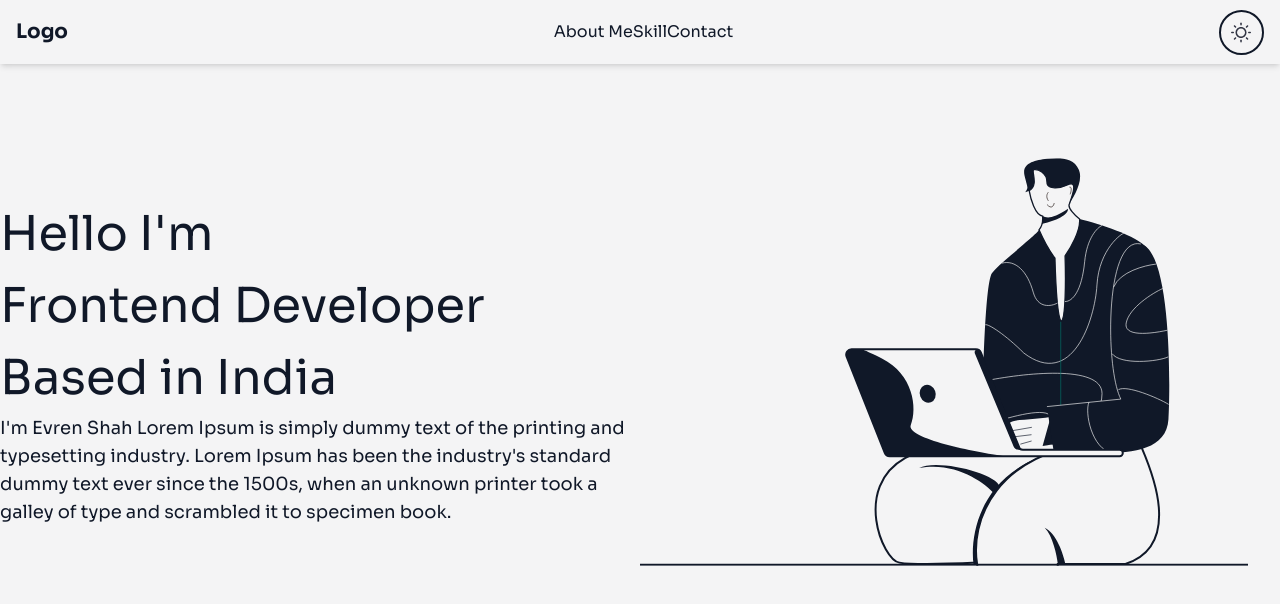
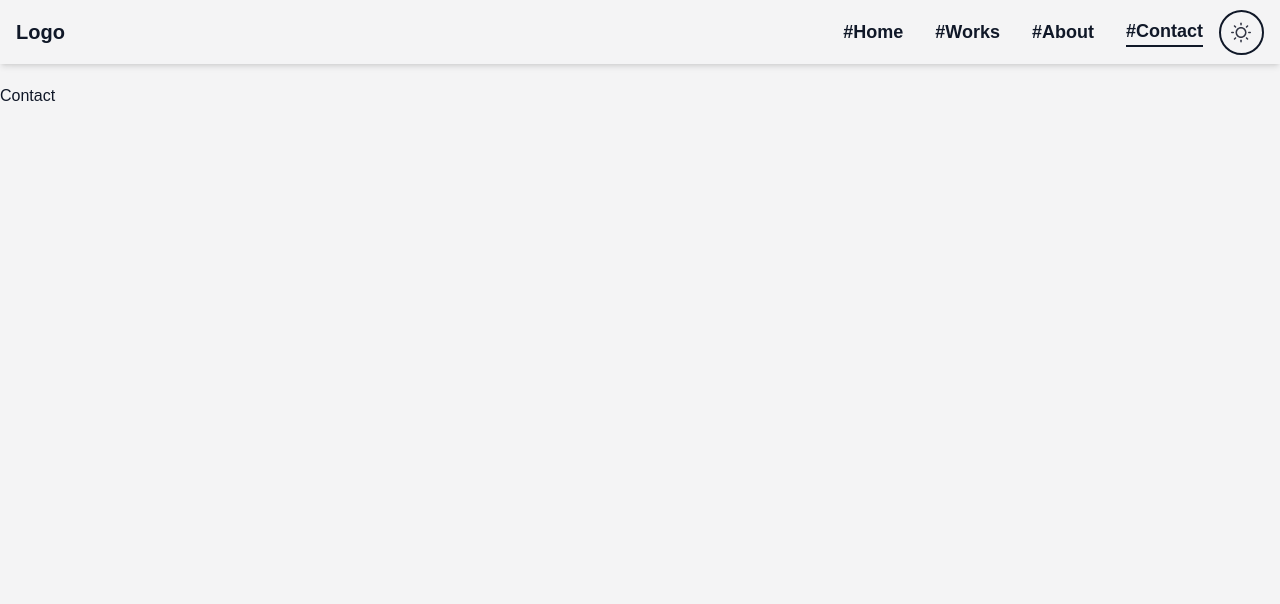
Before and after one commit to fedevworks23/sriman-portfolio, a React (Vite) app: page /sriman-portfolio/contact in a window 1280 px wide. Shown: the top 604 px of the page. Built offline with nearby package versions, Linux system fonts and the light colour scheme.

Commit message:
feat: react router setup, animations on the router

```diff
--- a/package.json
+++ b/package.json
@@ -17,6 +17,7 @@
     "gh-pages": "^6.3.0",
     "react": "^19.1.0",
     "react-dom": "^19.1.0",
+    "react-router": "^7.7.0",
     "tailwindcss": "^4.1.11"
   },
   "devDependencies": {
--- a/src/App.jsx
+++ b/src/App.jsx
@@ -1,13 +1,43 @@
-import { useRef } from "react";
+import React, { useEffect, useState } from "react";
 import Navbar from "./components/Navbar/Navbar";
 import HomePage from "./pages/HomePage";
+import { Outlet, Route, Routes, useLocation } from "react-router";
+
+const AboutMe = React.lazy(() => import("./pages/AboutMe/AboutMe"));
+const Works = React.lazy(() => import("./pages/Works/Works"));
+const Contact = React.lazy(() => import("./pages/Contact/Contact"));
 
 function App() {
+  const location = useLocation();
+  const [displayLocation, setDisplayLocation] = useState(location);
+  const [transitionStage, setTransitionStage] = useState("fadeIn");
+
+  useEffect(() => {
+    if (location !== displayLocation) setTransitionStage("fadeOut");
+  }, [location, displayLocation]);
+
   return (
     <>
-      <div className="flex flex-col m-auto max-w-7xl h-screen">
+      <div className={`flex flex-col m-auto max-w-7xl h-screen `}>
         <Navbar />
-        <HomePage />
+        <div
+          className={`mt-5 ${transitionStage}`}
+          onAnimationEnd={() => {
+            if (transitionStage === "fadeOut") {
+              setTransitionStage("fadeIn");
+              setDisplayLocation(location);
+            }
+          }}
+        >
+          <Routes location={displayLocation}>
+            <Route index path="/" element={<HomePage />} />
+            <Route path="/about-me" element={<AboutMe />} />
+            <Route path="/works" element={<Works />} />
+            <Route path="/contact" element={<Contact />} />
+          </Routes>
+          {/* <HomePage /> */}
+          <Outlet />
+        </div>
       </div>
     </>
   );
--- a/src/components/FrontImage.tsx
+++ b/src/components/FrontImage.tsx
@@ -1,153 +1,153 @@
-function FrontImage({imgWidth}) {
+function FrontImage({ imgWidth }) {
   return (
     <>
       <svg
         xmlns="http://www.w3.org/2000/svg"
-        width={imgWidth}
+        width="889"
         height="596"
         viewBox="0 0 889 596"
         fill="none"
       >
-        <g clip-path="url(#clip0_181_1015)">
-          <g clip-path="url(#clip1_181_1015)">
+        <g clipPath="url(#clip0_181_1015)">
+          <g clipPath="url(#clip1_181_1015)">
             <path
               d="M387.457 438.674C311.494 481.449 354.27 586.913 379.345 591.338C398.658 594.746 462.149 592.792 492.921 591.338L731.134 415.074L591.745 395.899C548.97 395.899 448.228 404.454 387.457 438.674Z"
-              fill="#f4f4f5"
-            ></path>
+              fill="white"
+            />
             <path
               d="M492.921 591.338C491.822 591.393 494.111 591.281 492.921 591.338ZM492.921 591.338C462.149 592.792 398.658 594.746 379.345 591.338C354.27 586.913 311.494 481.449 387.457 438.674C448.228 404.454 548.97 395.899 591.745 395.899L731.134 415.074L492.921 591.338Z"
-              stroke="#101828"
-              stroke-width="2.91102"
-            ></path>
+              stroke="black"
+              strokeWidth="2.91102"
+            />
             <path
               d="M408.106 453.152C460.616 443.122 503.244 473.965 517.994 490.64C520.458 487.195 523.122 483.789 525.998 480.44C521.464 460.527 433.181 439.14 408.106 453.152Z"
-              fill="#101828"
-            ></path>
+              fill="#000001"
+            />
             <path
               d="M487.596 593.52C489.46 593.439 491.239 593.358 492.92 593.278L687.486 449.312C678.915 446.413 656.823 437.494 637.029 425.009C502.733 440.923 481.451 543.981 487.596 593.52Z"
               fill="#0E1729"
-            ></path>
+            />
             <path
               d="M709.745 593.277C806.357 562.302 731.132 422.176 731.132 417.014L694.994 412.042C510.913 423.405 483.576 537.6 492.918 593.277L523.984 849.191H604.037L610.919 593.277H709.745Z"
-              fill="#f4f4f5"
-              stroke="#101828"
-              stroke-width="2.91102"
-            ></path>
+              fill="white"
+              stroke="black"
+              strokeWidth="2.91102"
+            />
             <path
               d="M591.745 540.178C603.545 551.978 609.446 580.495 610.921 593.278H621.983C619.033 578.774 608.855 547.848 591.745 540.178Z"
-              fill="#101828"
-            ></path>
-            <rect x="0" y="593" width="100%" height="3" fill="#101828"></rect>
+              fill="#000001"
+            />
+            <rect x="94" y="593" width="796" height="3" fill="black" />
             <path
               d="M606.714 146.088C602.83 141.143 592.73 125.958 583.407 104.77C585.526 102.297 589.551 94.8104 588.704 84.6398C577.686 82.9447 571.009 59.2134 569.048 47.5596C583.679 39.4435 571.212 17.7929 575.991 16.8366C581.288 15.7766 595.061 21.0738 595.061 34.8464C595.061 48.619 618.657 42.118 624.725 39.0841C639.556 31.6681 634.26 49.6796 627.903 66.63C624.513 72.5628 636.378 83.9341 642.735 88.8781C644.429 105.829 629.315 131.962 621.546 142.909C622.606 174.692 622.818 238.258 615.19 238.258C610.105 228.088 607.421 172.573 606.714 146.088Z"
-              fill="#f4f4f5"
-              stroke="#101828"
-              stroke-width="1.94068"
-            ></path>
+              fill="white"
+              stroke="black"
+              strokeWidth="1.94068"
+            />
             <path
               d="M597.177 49.6725C595.411 51.4383 592.939 56.4529 597.177 62.3858"
               stroke="#241715"
-              stroke-width="0.970341"
-            ></path>
+              strokeWidth="0.970341"
+            />
             <path
               d="M605.652 65.5718C604.946 69.4564 601.838 75.3186 595.058 67.6907"
               stroke="#241715"
-              stroke-width="0.970341"
-            ></path>
+              strokeWidth="0.970341"
+            />
             <path
               d="M628.96 52.8538C630.372 48.9692 632.138 41.4119 627.9 42.2594"
               stroke="#241715"
-              stroke-width="0.970341"
-            ></path>
+              strokeWidth="0.970341"
+            />
             <path
               d="M587.572 96.2916C588.506 93.0569 589.075 89.1066 588.702 84.6383C594.573 87.817 604.592 88.8765 625.781 74.0435C626.627 85.0616 600.661 93.4664 587.572 96.2916Z"
-              fill="#101828"
-            ></path>
+              fill="black"
+            />
             <path
               d="M641.674 16.8356C649.09 34.846 632.139 59.213 627.901 66.629C634.258 49.6786 638.495 31.6671 624.723 39.0832C618.75 42.2994 595.059 48.6181 595.059 34.8454C595.059 21.0728 581.286 15.7756 575.989 16.8356C571.21 17.7919 583.677 39.4426 569.047 47.5587C567.46 48.4386 565.556 49.1594 563.276 49.6775C568.573 42.2615 566.454 43.3209 562.216 25.3105C557.979 7.30016 577.049 3.06296 595.059 0.944096C613.069 -1.17477 634.258 -1.17477 641.674 16.8356Z"
-              fill="#101828"
-            ></path>
+              fill="black"
+            />
             <path
               d="M741.26 131.256C727.699 113.457 669.924 95.5883 642.732 88.8785C644.427 105.829 629.313 131.962 621.544 142.91C622.604 174.693 622.815 238.259 615.188 238.259C610.102 228.088 607.418 172.574 606.712 146.088C602.827 141.144 592.728 125.959 583.405 104.77C581.286 111.127 524.076 154.563 514.541 168.336C505.006 182.109 501.828 314.538 501.828 326.192C501.828 337.846 497.59 417.303 532.552 417.303C560.521 417.303 674.869 421.188 732.784 422.6C741.26 332.901 754.82 149.054 741.26 131.256Z"
-              fill="#101828"
-            ></path>
+              fill="black"
+            />
             <path
               d="M501.831 326.185C559.747 314.178 675.578 300.971 675.578 344.196C675.578 387.42 621.9 411.849 595.061 418.659M675.578 98.3068C668.515 101.518 653.542 116.629 650.152 151.379C645.914 194.815 632.311 209.647 621.291 209.647M610.477 211.766C601.454 216.71 581.712 220.454 574.932 195.875C566.457 165.151 548.774 148.2 529.011 153.497M707.361 110.061C705.242 109.165 671.341 132.309 668.162 185.28C664.984 238.252 631.082 337.839 561.159 284.867C534.672 258.381 509.151 241.784 504.865 243.549M583.408 418.339C592.942 409.163 609.47 387.844 599.299 375.979C589.128 364.113 533.497 380.216 506.953 389.751M746.348 158.795C723.464 172.92 681.299 217.911 695.708 284.867C708.421 323.007 731.653 319.122 741.68 312.413M737.847 364.325C724.153 364.505 698.038 376.254 703.124 421.805"
-              stroke="#f4f4f5"
-              stroke-width="0.970341"
-            ></path>
+              stroke="white"
+              strokeWidth="0.970341"
+            />
             <path
               d="M615.188 417.293V239.308"
               stroke="#027269"
-              stroke-width="0.970341"
-            ></path>
+              strokeWidth="0.970341"
+            />
             <path
               d="M615.824 415.56L610.617 376.847C598.777 378.995 574.119 381.076 555.071 382.881C535.13 384.771 530.105 395.241 543.49 398.585C536.489 397.711 528.65 407.364 539.822 411.686C531.627 414.597 547.836 417.845 555.782 417.861C551.234 418.548 543.349 419.815 544.421 424.634C545.493 429.452 592.469 420.592 615.824 415.56Z"
-              fill="#f4f4f5"
-            ></path>
+              fill="white"
+            />
             <path
               d="M615.824 415.561L610.617 376.848C607.863 377.348 604.415 377.844 600.505 378.334L588.66 420.952C598.612 419.142 608.409 417.159 615.824 415.561Z"
-              fill="#101828"
-            ></path>
+              fill="black"
+            />
             <path
               d="M556.106 418.146L572.58 413.509"
-              stroke="#101828"
-              stroke-width="0.970341"
-            ></path>
+              stroke="black"
+              strokeWidth="0.970341"
+            />
             <path
               d="M543.596 407.801L572.476 404.295"
-              stroke="#101828"
-              stroke-width="0.970341"
-            ></path>
+              stroke="black"
+              strokeWidth="0.970341"
+            />
             <path
               d="M543.491 398.584L572.988 393.482"
-              stroke="#101828"
-              stroke-width="0.970341"
-            ></path>
+              stroke="black"
+              strokeWidth="0.970341"
+            />
             <path
               d="M772.692 381.565C775.255 340.991 778.054 136.522 732.286 125.5C679.382 112.759 680.076 307.755 703.043 352.24L595.016 363.222L605.152 430.623C657.673 426.955 768.449 448.703 772.692 381.565Z"
-              fill="#101828"
-            ></path>
+              fill="black"
+            />
             <path
               d="M732.285 125.499C679.382 112.759 680.075 307.754 703.043 352.24L595.015 363.222"
-              stroke="#f4f4f5"
-              stroke-width="0.970341"
-            ></path>
+              stroke="white"
+              strokeWidth="0.970341"
+            />
             <path
               d="M754.322 154.883C737.975 156.661 701.645 166.099 692.733 188.221M764.493 190.481C749.761 196.925 715.271 218.617 710.92 240.885C706.57 263.152 752.646 255.634 771.274 251.505M772.404 290.493C756.92 297.722 702.644 302.52 690.473 285.973M772.968 359.993C757.111 350.37 711.46 331.161 699.514 338.522M656.571 356.603C649.79 371.294 660.409 425.315 690.473 431.189"
-              stroke="#f4f4f5"
-              stroke-width="0.970341"
-            ></path>
+              stroke="white"
+              strokeWidth="0.970341"
+            />
             <path
               d="M309.324 279.458H491.26C494.447 279.458 497.311 281.407 498.481 284.372L552.515 421.342C553.685 424.307 556.548 426.256 559.736 426.256H701.251C703.854 426.256 705.964 428.366 705.964 430.969C705.964 433.573 703.854 435.683 701.251 435.683H365.118C361.935 435.683 359.075 433.74 357.902 430.782L302.107 290.082C300.087 284.986 303.842 279.458 309.324 279.458Z"
-              fill="#f4f4f5"
-              stroke="#101828"
-              stroke-width="2.91102"
-            ></path>
+              fill="white"
+              stroke="black"
+              strokeWidth="2.91102"
+            />
             <path
               d="M497.651 282.129L557.502 426.256H553.46C550.326 426.256 547.499 424.371 546.294 421.477L489.65 285.456C488.462 282.603 490.559 279.458 493.65 279.458C495.401 279.458 496.98 280.512 497.651 282.129Z"
-              fill="#101828"
-            ></path>
+              fill="black"
+            />
             <path
               d="M357.902 430.782L302.107 290.082C300.087 284.986 303.842 279.458 309.324 279.458H323.352C324.507 279.458 325.643 279.716 326.692 280.199C331.658 282.486 339.954 286.082 353.731 293.043C399.822 316.331 405.644 365.818 395.941 390.077C388.074 409.743 492.053 430.071 532.905 435.683H365.118C361.935 435.683 359.075 433.74 357.902 430.782Z"
-              fill="#101828"
-            ></path>
+              fill="black"
+            />
             <ellipse
               cx="11.5736"
               cy="13.3097"
               rx="11.5736"
               ry="13.3097"
               transform="matrix(-0.936312 0.351169 0.351169 0.936312 426.862 327.975)"
-              fill="#101828"
-            ></ellipse>
+              fill="black"
+            />
           </g>
         </g>
         <defs>
           <clipPath id="clip0_181_1015">
-            <rect width="889" height="596" fill="#f4f4f5"></rect>
+            <rect width="889" height="596" fill="white" />
           </clipPath>
           <clipPath id="clip1_181_1015">
-            <rect width="889" height="596" fill="#f4f4f5"></rect>
+            <rect width="889" height="596" fill="white" />
           </clipPath>
         </defs>
       </svg>
--- a/src/components/Navbar/Navbar.tsx
+++ b/src/components/Navbar/Navbar.tsx
@@ -1,8 +1,16 @@
 // Navbar.tsx
 import { useState } from "react";
 import DarkModeToggler from "../DarkModeToggler/DarkModeToggler";
+import { NavLink } from "react-router";
 export default function Navbar() {
   const [isOpen, setIsOpen] = useState(false);
+
+  const navLinkList = [
+    { to: "/", label: "Home" },
+    { to: "/works", label: "Works" },
+    { to: "/about-me", label: "About" },
+    { to: "/contact", label: "Contact" },
+  ];
 
   return (
     <nav className="z-10 shadow-md w-full">
@@ -10,23 +18,27 @@ export default function Navbar() {
         <div className="font-bold text-xl">Logo</div>
 
         {/* Desktop Links */}
-        <ul className="hidden md:flex">
-          <li>
-            <a href="#" className="">
-              About Me
-            </a>
-          </li>
-          <li>
-            <a href="#" className="">
-              Skill
-            </a>
-          </li>
-          <li>
-            <a href="#" className="">
-              Contact
-            </a>
-          </li>
-        </ul>
+        <div className="hidden md:flex items-center">
+          {navLinkList.map((link) => (
+            <NavLink
+              key={link.to}
+              to={link.to}
+              // className="mr-4 font-semibold text-lg"
+              className={({ isActive }) =>
+                isActive
+                  ? "mx-4 font-bold border-b-2 text-lg"
+                  : "mx-4 font-semibold text-lg"
+              }
+            >
+              #{link.label}
+            </NavLink>
+          ))}
+
+          {/* Dark Mode Toggler */}
+          <div className="hidden md:flex items-center space-x-4">
+            <DarkModeToggler />
+          </div>
+        </div>
 
         {/* Hamburger */}
         <button
@@ -35,10 +47,6 @@ export default function Navbar() {
         >
           {isOpen ? "✖" : "☰"}
         </button>
-
-        <div>
-          <DarkModeToggler />
-        </div>
       </div>
 
       {/* Mobile Menu */}
--- a/src/main.jsx
+++ b/src/main.jsx
@@ -1,10 +1,13 @@
-import { StrictMode } from 'react'
-import { createRoot } from 'react-dom/client'
-import './styles/index.css'
-import App from './App.jsx'
+import { StrictMode } from "react";
+import { createRoot } from "react-dom/client";
+import "./styles/index.css";
+import App from "./App.jsx";
+import { BrowserRouter } from "react-router";
 
-createRoot(document.getElementById('root')).render(
+createRoot(document.getElementById("root")).render(
   <StrictMode>
-    <App />
-  </StrictMode>,
-)
+    <BrowserRouter basename="/sriman-portfolio">
+      <App />
+    </BrowserRouter>
+  </StrictMode>
+);
--- /dev/null
+++ b/src/pages/AboutMe/AboutMe.tsx
@@ -0,0 +1,8 @@
+
+function Skills() {
+  return (
+    <div>Skills</div>
+  )
+}
+
+export default Skills
--- /dev/null
+++ b/src/pages/Contact/Contact.tsx
@@ -0,0 +1,8 @@
+
+function Contact() {
+  return (
+    <div>Contact</div>
+  )
+}
+
+export default Contact
--- /dev/null
+++ b/src/pages/Works/Works.tsx
@@ -0,0 +1,5 @@
+function Works() {
+  return <div>Works</div>;
+}
+
+export default Works;
--- /dev/null
+++ b/src/styles/animations.css
@@ -0,0 +1,41 @@
+.fadeIn {
+  animation: fadeIn 0.2s forwards;
+}
+.fadeOut {
+  animation: fadeOut 0.2s forwards;
+}
+
+@keyframes fadeIn {
+  from {
+    opacity: 0;
+    transform: translateY(20px);
+  }
+  to {
+    opacity: 1;
+    transform: translateY(0);
+  }
+}
+@keyframes fadeOut {
+  from {
+    opacity: 1;
+    transform: translateY(0);
+  }
+  to {
+    opacity: 0;
+    transform: translateY(-20px);
+  }
+}
+
+@theme {
+  --animate-wiggle: wiggle 500ms ease-in-out;
+  @keyframes wiggle {
+    0% {
+      opacity: 0;
+      transform: scale(0.95);
+    }
+    100% {
+      opacity: 1;
+      transform: scale(1);
+    }
+  }
+}
--- a/src/styles/index.css
+++ b/src/styles/index.css
@@ -1,6 +1,8 @@
 /* @import url("https://fonts.googleapis.com/css2?family=Inter:ital,opsz,wght@0,14..32,100..900;1,14..32,100..900&display=swap"); */
+@import "./animations.css";
 @import url("https://fonts.googleapis.com/css2?family=Sora:wght@100..800&display=swap");
 @import "tailwindcss";
+
 
 @custom-variant dark (&:where(.dark, .dark *));
 
@@ -15,6 +17,7 @@
   -moz-osx-font-smoothing: grayscale;
   --bg-color: #f4f4f5;
   --text-color: #101828;
+  --text-color-hover: rgb(136, 153, 182)
 }
 
 [data-theme="dark"] {
@@ -26,3 +29,17 @@ body {
   background-color: var(--bg-color);
   color: var(--text-color);
 }
+
+a {
+  /* color: inherit; */
+  text-decoration: none;
+
+}
+a:active {
+  color: var(--text-color-hover);
+}
+
+a:hover {
+  color: var(--text-color-hover);
+  text-decoration: underline;
+}
```
Also changed, not shown: src/pages/HomePage.tsx (+7 -2 lines), 1 other file (tests, documents, lock files or other folders).
